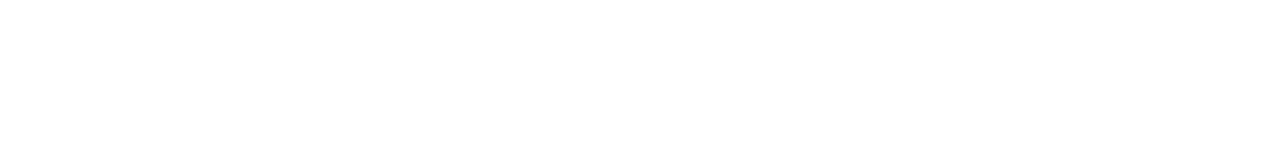
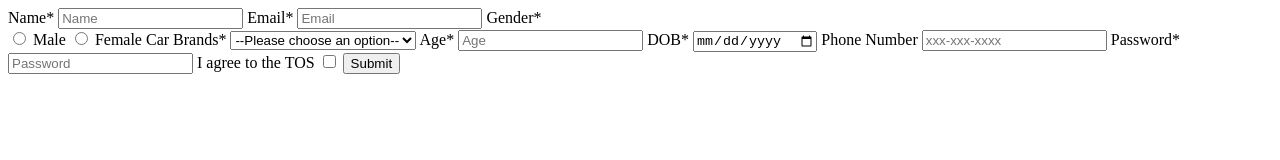
Before and after one commit to acciojob/signup-form-car-atharvasadaphale, a website: page main.html in a window 1280 px wide. Drawn offline with Linux system fonts and the light colour scheme.

Commit message:
created a submission

```diff
--- a/main.html
+++ b/main.html
@@ -8,6 +8,46 @@
 
 <body>
 	<!-- the entire body must be written by student -->
+	<form method="post">
+  <label for="name">Name*</label>
+  <input type="text" id="name" name="name" placeholder="Name" required>
+
+  <label for="email">Email*</label>
+  <input type="email" id="email" name="email" placeholder="Email" required>
+
+  <label for="gender">Gender*</label>
+  <br>
+  <input type="radio" id="gender_m" name="gender" value="male" required>
+  <label for="gender_m">Male</label>
+  <input type="radio" id="gender_f" name="gender" value="female" required>
+  <label for="gender_f">Female</label>
+
+  <label for="cars">Car Brands*</label>
+  <select id="cars" name="cars" required>
+    <option value="" disabled selected>--Please choose an option--</option>
+    <option value="bmw">BMW</option>
+    <option value="audi">Audi</option>
+    <option value="mercedez">Mercedez</option>
+  </select>
+
+  <label for="age">Age*</label>
+  <input type="number" id="age" name="age" placeholder="Age" required>
+
+  <label for="dob">DOB*</label>
+  <input type="date" id="dob" name="dob" required>
+
+  <label for="tel">Phone Number</label>
+  <input type="tel" id="tel" name="tel" placeholder="xxx-xxx-xxxx">
+
+  <label for="password">Password*</label>
+  <input type="password" id="password" name="password" placeholder="Password" required>
+
+  <label for="tos">I agree to the TOS</label>
+  <input type="checkbox" id="tos" name="tos" required>
+
+  <button type="submit">Submit</button>
+</form>
+
     <script type="text/javascript" src="./script.js">
 </script>
 
```
